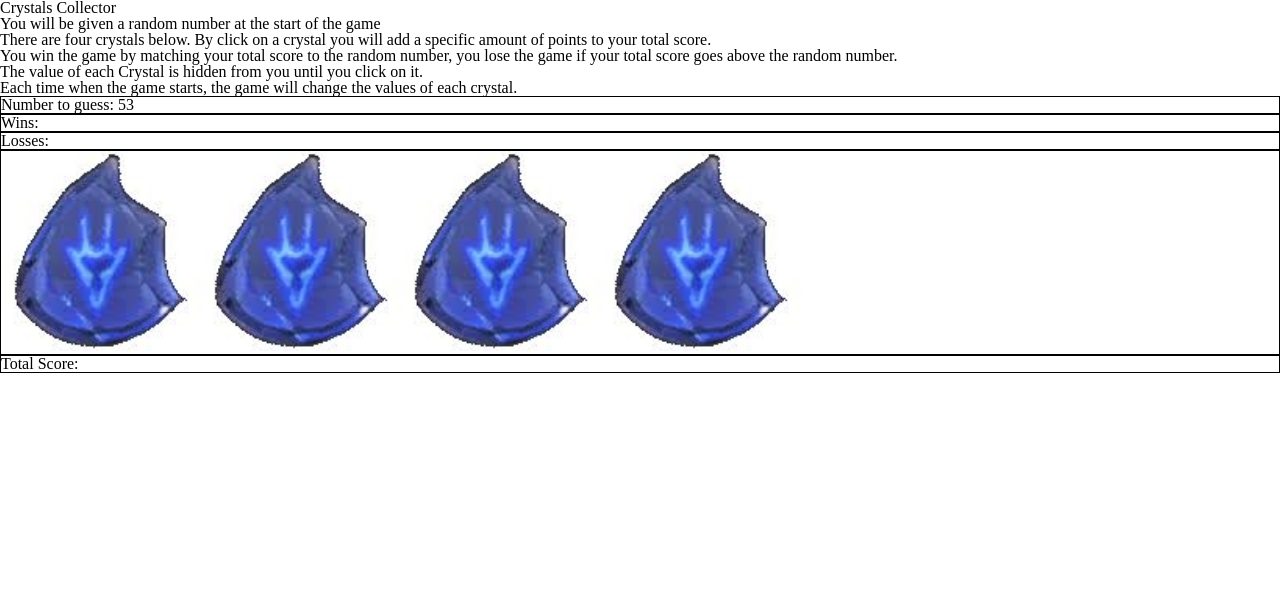
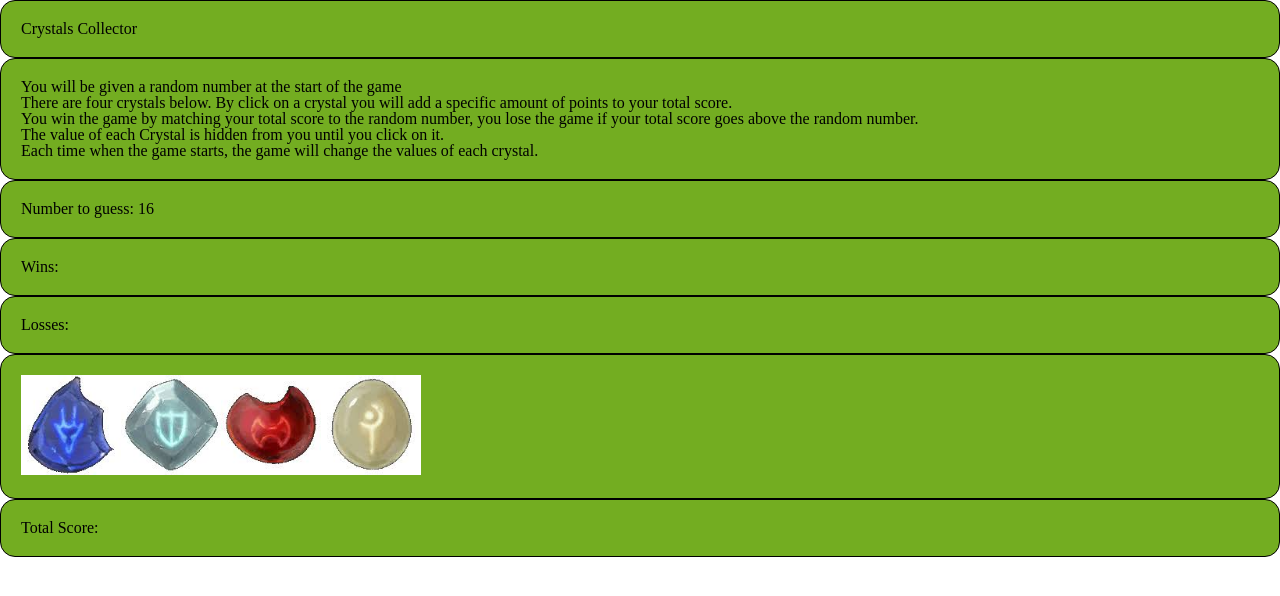
Before and after one commit to jonatr0n/Crystal-Collector-Game, a plain HTML site: page index.html in a window 1280 px wide. Drawn offline with nearby package versions, Linux system fonts and the light colour scheme.

Commit message:
fixed pics, game not ending, added some css

```diff
--- a/assets/css/style.css
+++ b/assets/css/style.css
@@ -1,19 +1,53 @@
 .crystal-image {
-    width: 200px;
-    height: 200px;
+    width: 100px;
+    height: 100px;
 }
+
 #number-to-guess {
     border: 1px black solid;
+    border-radius: 15px;
+    background: #73AD21;
+    padding: 20px;
 }
+
 #wins {
     border: 1px black solid;
+    border-radius: 15px;
+    background: #73AD21;
+    padding: 20px;
 }
+
 #losses {
     border: 1px black solid;
+    border-radius: 15px;
+    background: #73AD21;
+    padding: 20px;
 }
+
 #crystals {
     border: 1px black solid;
+    border-radius: 15px;
+    background: #73AD21;
+    padding: 20px;
 }
+
 #total-score {
     border: 1px black solid;
+    border-radius: 15px;
+    background: #73AD21;
+    padding: 20px;
 }
+
+h1 {
+    border: 1px black solid;
+    border-radius: 15px;
+    background: #73AD21;
+    padding: 20px;
+}
+
+#instructions {
+    border: 1px black solid;
+    border-radius: 15px;
+    background: #73AD21;
+    padding: 20px;
+}
--- a/index.html
+++ b/index.html
@@ -33,8 +33,7 @@
     <div id="number-to-guess">Number to guess: </div>
     <div id="wins">Wins: </div>
     <div id="losses">Losses: </div>
-    <div id="crystals">
-    </div>
+    <div id="crystals"></div>
     <div id="total-score">Total Score: </div>
 
 
@@ -44,29 +43,27 @@
 
         var wins = 0;
         var losses = 0;
-        var targetNumber = 53;
-        // var endGame =
+        var targetNumber = getRandomInt();
+        var endGame = function () {
+            counter = 0;
+        }
 
-        // Works in getting and displaying random target number but causes issues ending the game
-        // I think making it part of targetnumber var causing the issues
-        // function getRandomInt(min, max) {
-        //     min = Math.ceil(10);
-        //     max = Math.floor(75);
-        //     return Math.floor(Math.random() * (max - min + 1)) + min;
-        // }
+        function getRandomInt(min, max) {
+            min = Math.ceil(10);
+            max = Math.floor(75);
+            return Math.floor(Math.random() * (max - min + 1)) + min;
+        }
 
         $("#number-to-guess").append(targetNumber);
 
         var counter = 0;
         var numberOptions = [10, 5, 3, 7]; //Values coming into the same order
-        // var imgOptions = ["assets\images\DRG.jpg", "assets\images\PLD.jpg", "assets\images\WAR.jpg", "assets\images\WHM.jpg"];
+        var imgOptions = ["assets/images/DRG.jpg", "assets/images/PLD.jpg", "assets/images/WAR.jpg", "assets/images/WHM.jpg"];
 
-        //  Assigning points to each individial crystal pic
         for (var i = 0; i < numberOptions.length; i++) {
             var imageCrystal = $("<img>");
             imageCrystal.addClass("crystal-image");
-            // Need to get 3 different pictures in each different value
-            imageCrystal.attr("src", "assets/images/DRG.jpg", "assets/images/PLD.jpg", "assets/images/WAR.jpg", "assets/images/WHM.jpg");
+            imageCrystal.attr("src", imgOptions[i]);
             imageCrystal.attr("data-crystalvalue", numberOptions[i]);
             $("#crystals").append(imageCrystal);
         }
@@ -77,20 +74,20 @@
             crystalValue = parseInt(crystalValue);
             counter += crystalValue;
             alert("New score: " + counter);
-            // $("#total-score").text(counter);
+            $("#total-score").text("Current Score Count: " + counter);
 
             if (counter === targetNumber) {
                 alert("You win!");
                 wins++;
-                $("#wins").append(wins);
+                $("#wins").text("Wins: " + wins);
+                endGame();
             }
             else if (counter >= targetNumber) {
                 alert("You lose!!");
                 losses++;
-                $("#losses").append(losses);
+                $("#losses").text("Losses: " + losses);
+                endGame();
             }
-// Need to end game and restart
-
         });
 
     </script>
```
